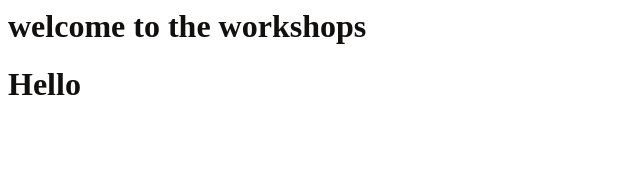
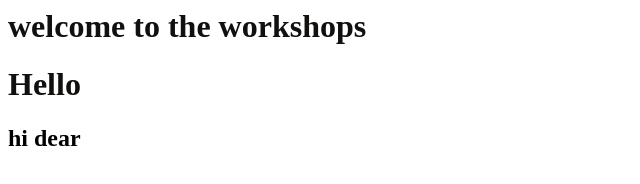
Before and after one commit to jeevankc17/test, a plain HTML site: page index.html in a window 1280 px wide. Shown: the whole page, without its empty margins (0-640 px from the left). Drawn offline with Linux system fonts and the light colour scheme.

Commit message:
h2 line added

```diff
--- a/index.html
+++ b/index.html
@@ -9,6 +9,7 @@
 <body>
     <h1>welcome to the workshops</h1>
     <h1>Hello</h1>
+    <h2>hi dear</h2>
 
 </body>
 </html>
```
